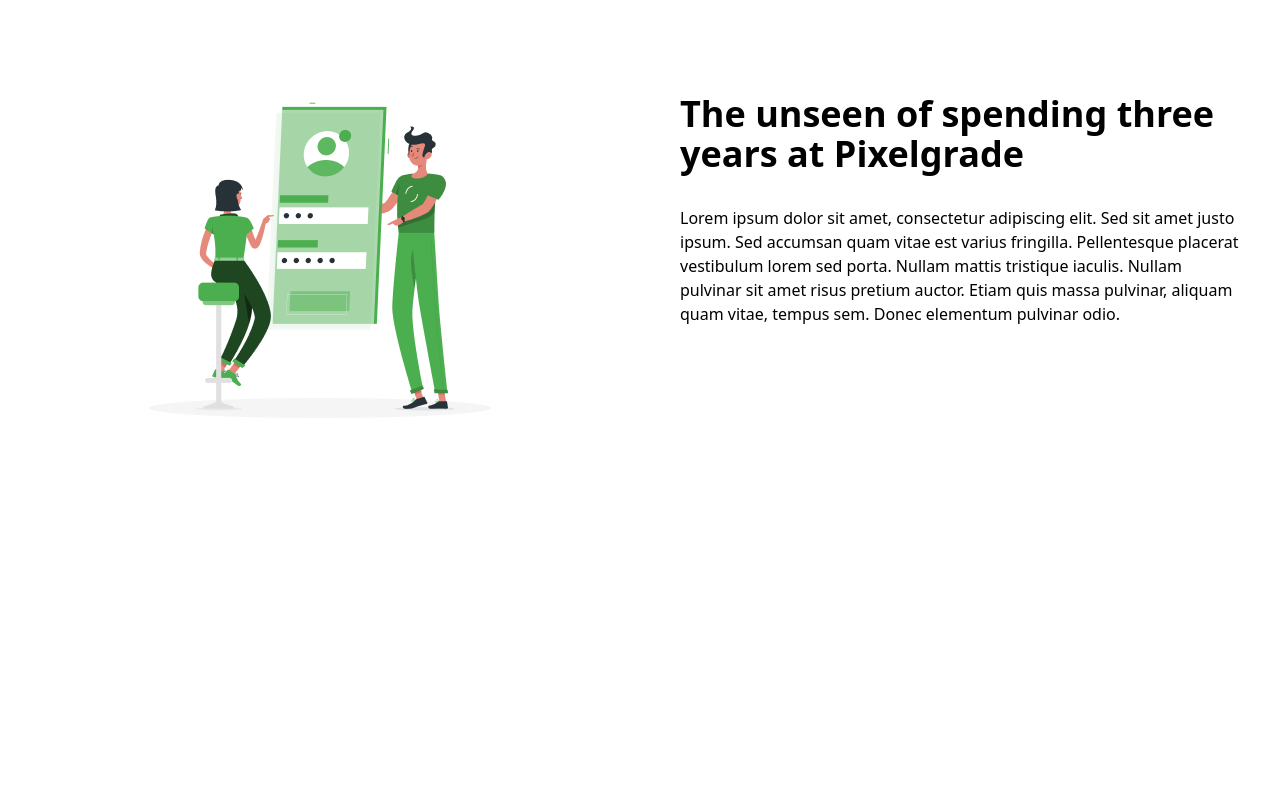
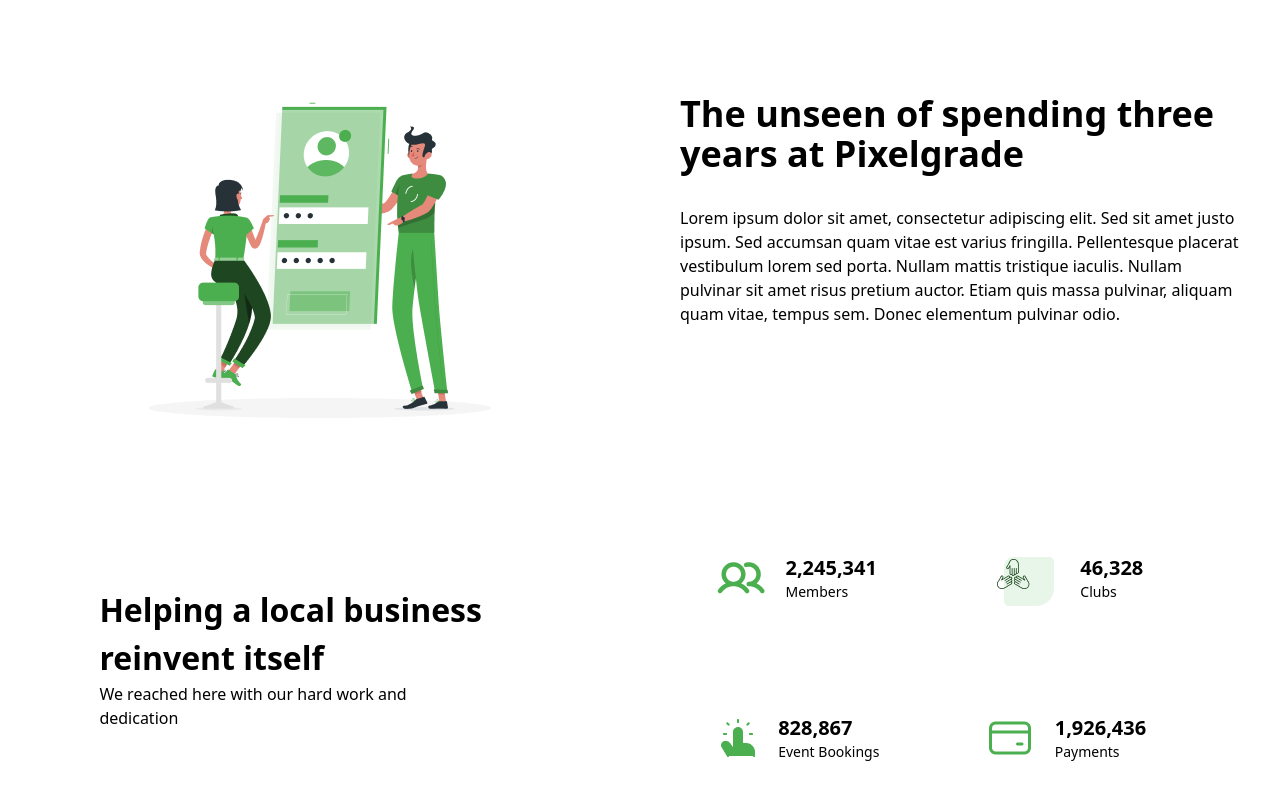
Before and after one commit to requin883/landing-page, a React (Vite) app in the folder front/: page / in a window 1280 px wide. Shown: the part 1627-2427 px from the top of the page. Before the commit the page ends 2097 px from the top, so only its background shows below. Built offline with nearby package versions, Linux system fonts and the light colour scheme.

Commit message:
Add Achievements and ItemCounter components to showcase key metrics in App

```diff
--- /dev/null
+++ b/front/src/Achievements.jsx
@@ -0,0 +1,18 @@
+import { ItemCounter } from "./ItemCounter"
+
+export const Achievements = () => {
+  return (
+    <section className="achievements grid place-items-center grid-flow-col py-12 w-screen">
+      <div className="max-w-sm grid place-items-start">
+        <h2 className="text-[2rem] font-bold">Helping a local <span className="text-primary"> business reinvent itself </span></h2>
+        <p className="text-neutral-gray text-[1rem]">We reached here with our hard work and dedication</p>
+      </div>
+      <div className="grid auto-cols-max grid-rows-2 grid-cols-2 gap-10">
+        <ItemCounter icon='/two.png' amount='2,245,341' subtitle='Members' />
+        <ItemCounter icon='/hands.png' amount='46,328' subtitle='Clubs' />
+        <ItemCounter icon='/click.png' amount='828,867' subtitle='Event Bookings' />
+        <ItemCounter icon='/payments.png' amount='1,926,436' subtitle='Payments' />
+      </div>
+    </section>
+  )
+}
--- a/front/src/App.jsx
+++ b/front/src/App.jsx
@@ -3,6 +3,7 @@
 import { Hero } from './components/Hero'
 import { Community } from './components/Community'
 import { TextWImage } from './components/TextWImage'
+import { Achievements } from './Achievements'
 
 function App() {
   return (
@@ -11,6 +12,7 @@
       <Clients />
       <Community />
       <TextWImage sectionNumber={1} img='/phone_showing.png' direction={false} title='The unseen of spending three years at Pixelgrade' paragraph='Lorem ipsum dolor sit amet, consectetur adipiscing elit. Sed sit amet justo ipsum. Sed accumsan quam vitae est varius fringilla. Pellentesque placerat vestibulum lorem sed porta. Nullam mattis tristique iaculis. Nullam pulvinar sit amet risus pretium auctor. Etiam quis massa pulvinar, aliquam quam vitae, tempus sem. Donec elementum pulvinar odio.' btnText='Learn More' />
+      <Achievements />
     </>
   )
 }
--- /dev/null
+++ b/front/src/ItemCounter.jsx
@@ -0,0 +1,13 @@
+export const ItemCounter = ({ amount, icon, subtitle }) => {
+  return (
+    <div className="grid grid-flow-col place-items-center gap-4 p-8 text-center max-w-[15rem]">
+      <div>
+        <img src={icon} alt="" />
+      </div>
+      <div className="grid place-items-start text-center max-w-[15rem]">
+        <h3 className="text-xl font-bold">{amount}</h3>
+        <p className="text-neutral-gray text-sm">{subtitle}</p>
+      </div>
+    </div>
+  );
+}
```
